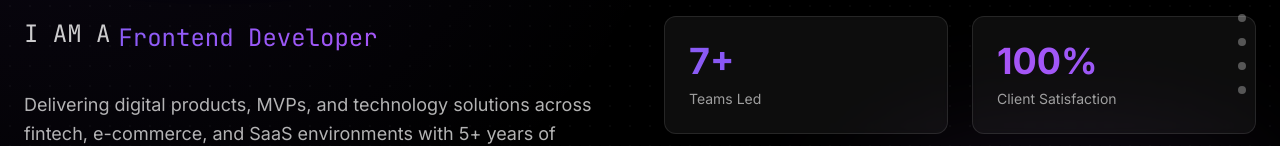
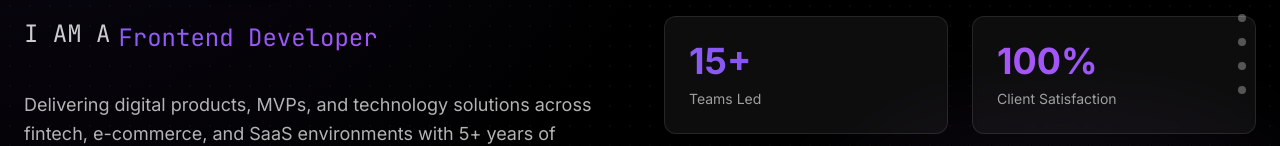
Before and after one commit to luwafem/Oluwafemi, a React (Create React App) app: page / in a window 1280 px wide. Shown: the part 384-530 px from the top of the page. Built offline with nearby package versions, Linux system fonts and the light colour scheme.

Commit message:
PORTFOLIO  2026 VERSION READY 4

```diff
--- a/src/components/Hero.js
+++ b/src/components/Hero.js
@@ -1,15 +1,20 @@
 import React, { useState, useEffect } from 'react';
 import { motion } from 'framer-motion';
-import { FiMail, FiPhone, FiChevronDown } from 'react-icons/fi';
+import { FiMail, FiPhone, FiMapPin, FiDownload, FiChevronDown } from 'react-icons/fi';
 import { FaLinkedin } from 'react-icons/fa';
 
 const Hero = () => {
   const [text, setText] = useState('');
   const [cursorVisible, setCursorVisible] = useState(true);
-  const roles = ['Fullstack Developer','Frontend Developer','Project Manager', 'Technical Lead', 'Digital Strategist', 'CTO'];
   const [roleIndex, setRoleIndex] = useState(0);
   const [charIndex, setCharIndex] = useState(0);
   const [isDeleting, setIsDeleting] = useState(false);
+
+  // Define roles array with useMemo to prevent unnecessary re-renders
+  const roles = React.useMemo(() =>
+    ['Fullstack Developer','Frontend Developer','Project Manager', 'Technical Lead', 'Digital Strategist', 'CTO'],
+    []
+  );
 
   useEffect(() => {
     const currentRole = roles[roleIndex];
@@ -30,7 +35,7 @@ const Hero = () => {
     }, isDeleting ? 50 : 100);
 
     return () => clearTimeout(timeout);
-  }, [charIndex, isDeleting, roleIndex]);
+  }, [charIndex, isDeleting, roleIndex, roles]);
 
   useEffect(() => {
     const cursorInterval = setInterval(() => {
@@ -142,7 +147,7 @@ const Hero = () => {
             {[
               { label: 'Years Experience', value: '5+', color: 'from-purple to-purple-light' },
               { label: 'Projects Delivered', value: '50+', color: 'from-purple-dark to-purple' },
-              { label: 'Teams Led', value: '7+', color: 'from-purple to-purple-dark' },
+              { label: 'Teams Led', value: '15+', color: 'from-purple to-purple-dark' },
               { label: 'Client Satisfaction', value: '100%', color: 'from-purple-light to-purple' },
             ].map((stat, index) => (
               <motion.div
```
